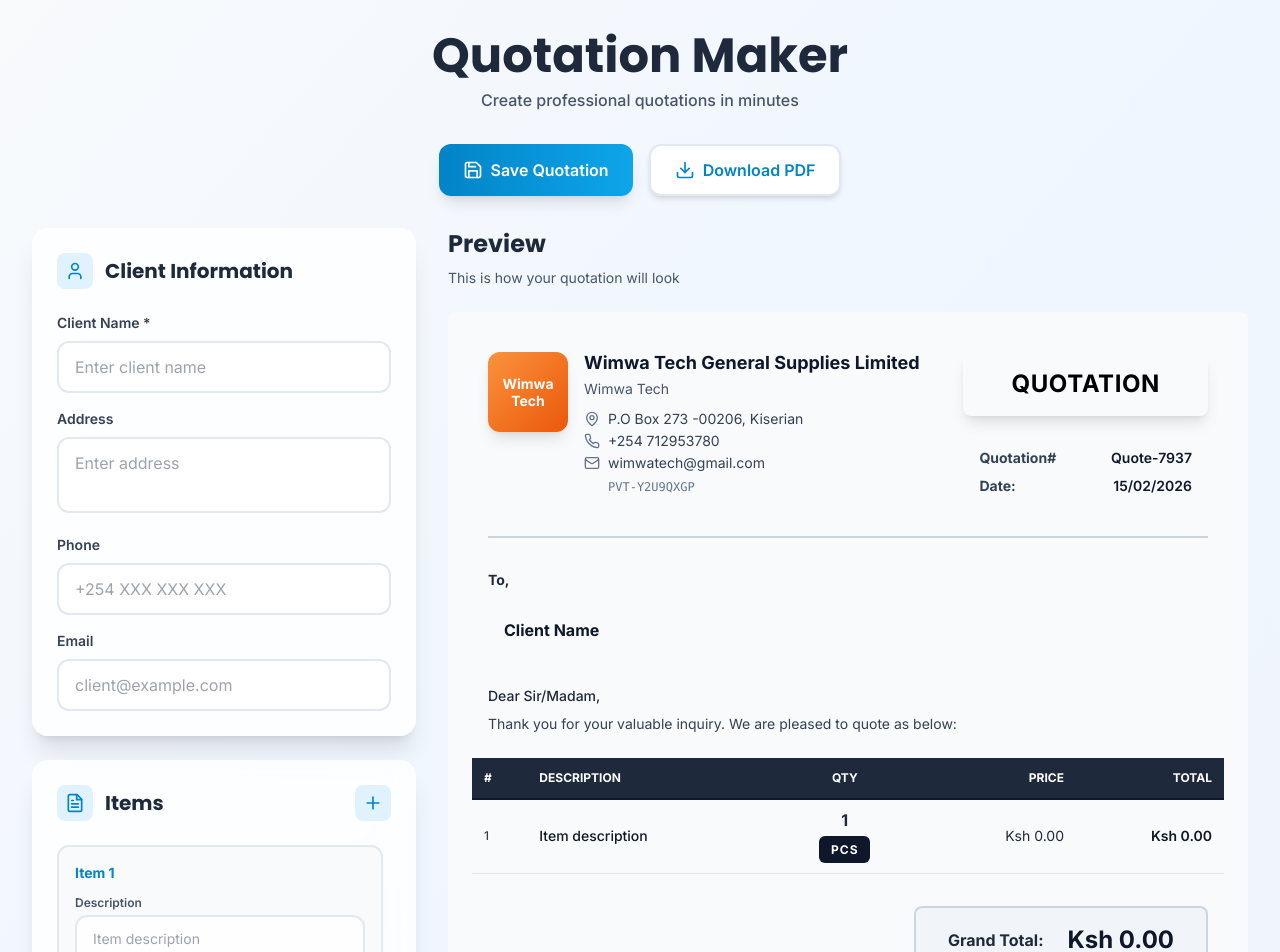
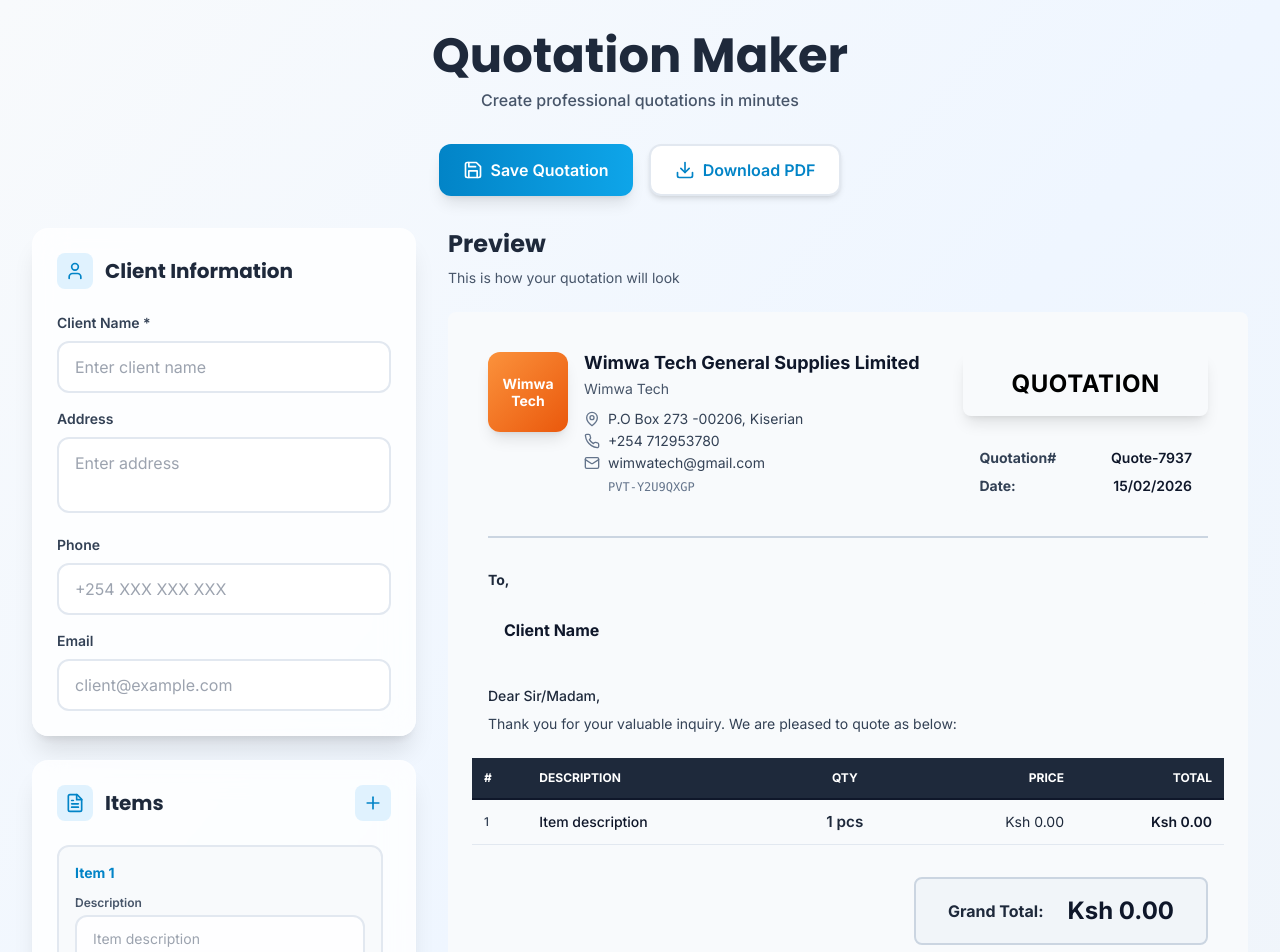
Before and after one commit to Clinton431/Quotation-Maker, a React (Create React App) app in the folder client/: page / in a window 1280 px wide. Shown: the top 952 px of the page. Built offline with nearby package versions, Linux system fonts and the light colour scheme; no server answers.

Commit message:
corrections

```diff
--- a/client/src/App.js
+++ b/client/src/App.js
@@ -187,8 +187,6 @@
       offscreen.appendChild(clone);
       document.body.appendChild(offscreen);
 
-      // 3. Strip overflow clipping from every descendant so html2canvas
-      //    paints badge backgrounds completely without clipping
       clone.querySelectorAll("*").forEach((el) => {
         const cs = window.getComputedStyle(el);
         if (["hidden", "auto", "scroll"].includes(cs.overflow))
@@ -807,42 +805,13 @@
                               padding: "10px 16px",
                               textAlign: "center",
                               verticalAlign: "middle",
-                              whiteSpace: "nowrap",
+                              whiteSpace: "nowrap", // prevents wrapping
+                              fontWeight: 600,
+                              color: "#1e293b", // same slate tone used in page
+                              fontSize: "0.95rem",
                             }}
                           >
-                            {/* Quantity number */}
-                            <span
-                              style={{
-                                display: "block",
-                                fontSize: "1rem",
-                                fontWeight: 700,
-                                color: "#1e293b",
-                                lineHeight: 1.3,
-                                marginBottom: "5px",
-                              }}
-                            >
-                              {item.quantity}
-                            </span>
-                            {/* Unit badge — wide, tall, easy to read */}
-                            <span
-                              style={{
-                                display: "inline-block",
-                                backgroundColor:
-                                  item.unit === "pcs" ? "#0f172a" : "#b45309",
-                                color: "#ffffff",
-                                fontSize: "0.75rem",
-                                fontWeight: 800,
-                                padding: "4px 12px",
-                                borderRadius: "6px",
-                                lineHeight: 1.6,
-                                letterSpacing: "0.08em",
-                                textTransform: "uppercase",
-                                minWidth: "44px",
-                                textAlign: "center",
-                              }}
-                            >
-                              {item.unit}
-                            </span>
+                            {item.quantity} {item.unit}
                           </td>
 
                           <td className="p-2 sm:p-3 text-right text-slate-800 text-xs sm:text-sm whitespace-nowrap">
```
